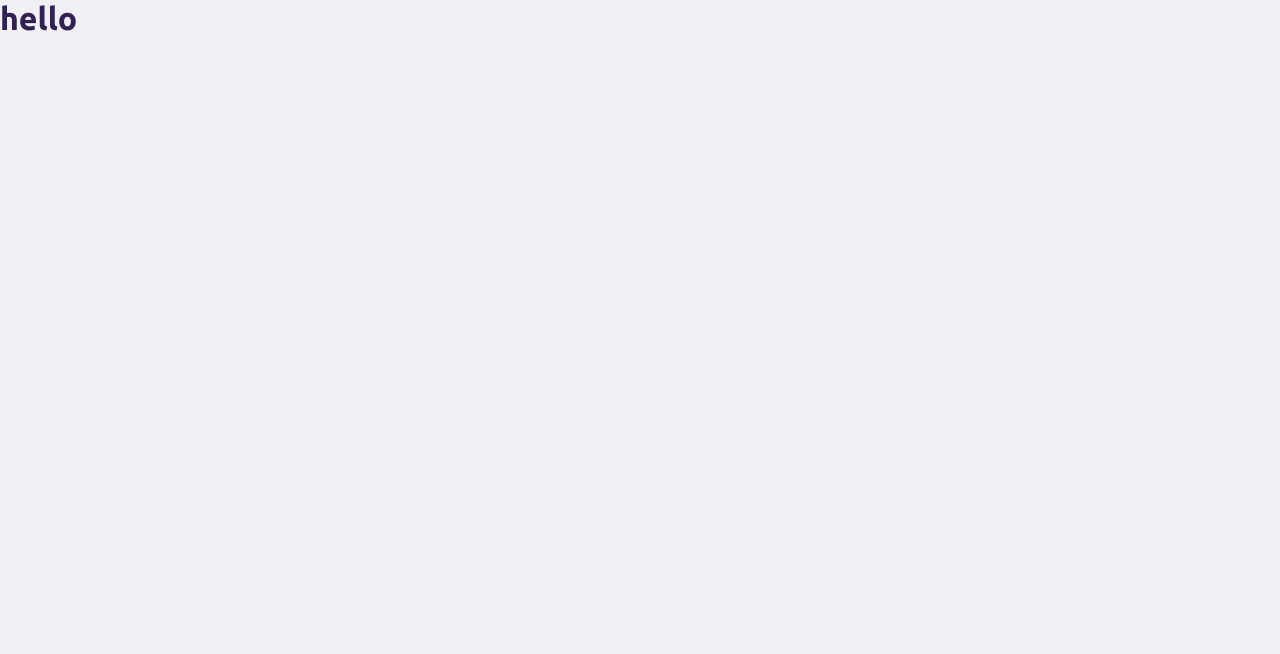
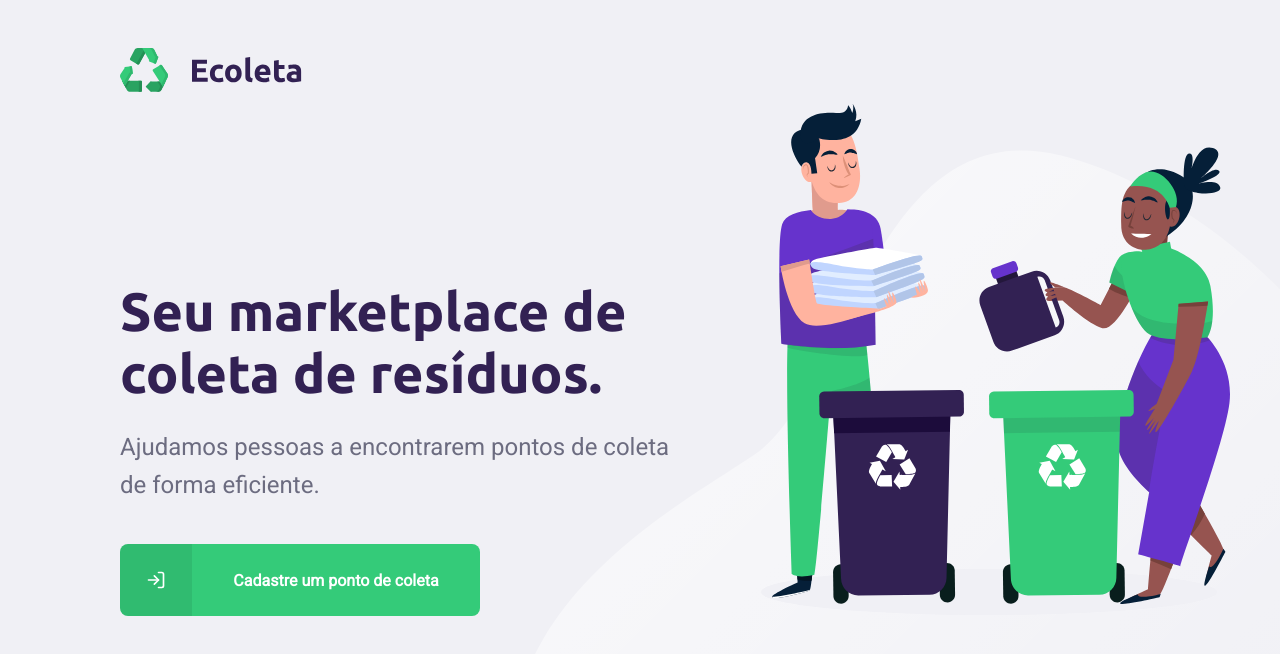
Before and after one commit to khayan/ecoleta, a React (Create React App) app in the folder project-nlw-ecoleta/web/: page / in a window 1280 px wide. Shown: the top 654 px of the page. Built offline with nearby package versions, Linux system fonts and the light colour scheme.

Commit message:
Imported CSS file. Imported Home component to App.

```diff
--- a/project-nlw-ecoleta/web/src/App.tsx
+++ b/project-nlw-ecoleta/web/src/App.tsx
@@ -1,9 +1,11 @@
 import React from 'react';
 import './App.css';
 
+import Home from './pages/Home'
+
 function App() {
   return (
-    <h1>hello</h1>
+    <Home />
   );
 }
 
--- a/project-nlw-ecoleta/web/src/pages/Home/index.tsx
+++ b/project-nlw-ecoleta/web/src/pages/Home/index.tsx
@@ -1,8 +1,30 @@
-import React from 'react'
+import React from 'react';
+import { FiLogIn } from 'react-icons/fi';
+
+import './styles.css';
+import logo from '../../assets/logo.svg';
 
 const Home = () => {
     return (
-        <h1>Home</h1>
+        <div id="page-home">
+            <div className="content">
+                <header>
+                    <img src={logo} alt="Ecoleta" />
+                </header>
+
+                <main>
+                    <h1>Seu marketplace de coleta de resíduos.</h1>
+                    <p>Ajudamos pessoas a encontrarem pontos de coleta de forma eficiente.</p>
+
+                    <a href="/cadastro">
+                        <span>
+                            <FiLogIn />
+                        </span>
+                        <strong>Cadastre um ponto de coleta</strong>
+                    </a>
+                </main>
+            </div>
+        </div>
     );
 }
 
--- /dev/null
+++ b/project-nlw-ecoleta/web/src/pages/Home/styles.css
@@ -0,0 +1,106 @@
+#page-home {
+  height: 100vh;
+  background: url('../../assets/home-background.svg') no-repeat 40vw 13vh;
+}
+
+#page-home .content {
+  width: 100%;
+  height: 100%;
+  max-width: 1100px;
+  margin: 0 auto;
+  padding: 0 30px;
+
+  display: flex;
+  flex-direction: column;
+  align-items: flex-start;
+}
+
+#page-home .content header {
+  margin: 48px 0 0;
+}
+
+#page-home .content main {
+  flex: 1;
+  max-width: 560px;
+
+  display: flex;
+  flex-direction: column;
+  justify-content: center;
+}
+
+#page-home .content main h1 {
+  font-size: 54px;
+  color: var(--title-color);
+}
+
+#page-home .content main p {
+  font-size: 24px;
+  margin-top: 24px;
+  line-height: 38px;
+}
+
+#page-home .content main a {
+  width: 100%;
+  max-width: 360px;
+  height: 72px;
+  background: var(--primary-color);
+  border-radius: 8px;
+  text-decoration: none;
+
+  display: flex;
+  align-items: center;
+  overflow: hidden;
+
+  margin-top: 40px;
+}
+
+#page-home .content main a span {
+  display: block;
+  background: rgba(0, 0, 0, 0.08);
+  width: 72px;
+  height: 72px;
+
+  display: flex;
+  align-items: center;
+  justify-content: center;
+  transition: background-color 0.2s;
+}
+
+#page-home .content main a span svg {
+  color: #FFF;
+  width: 20px;
+  height: 20px;
+}
+
+#page-home .content main a strong {
+  flex: 1;
+  text-align: center;
+  color: #FFF;
+}
+
+#page-home .content main a:hover {
+  background: #2FB86E;
+}
+
+@media(max-width: 900px) {
+  #page-home .content {
+    align-items: center;
+    text-align: center;
+  }
+
+  #page-home .content header {
+    margin: 48px auto 0;
+  }
+
+  #page-home .content main {
+    align-items: center;
+  }
+
+  #page-home .content main h1 {
+    font-size: 42px;
+  }
+
+  #page-home .content main p {
+    font-size: 24px;
+  }
+}
```
